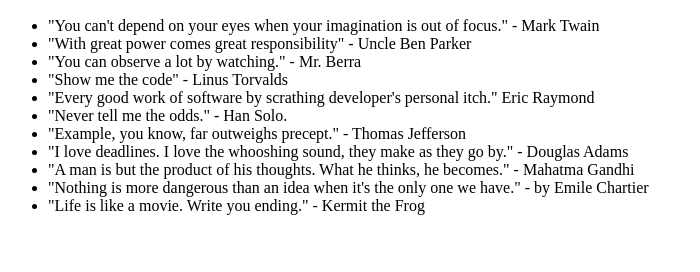
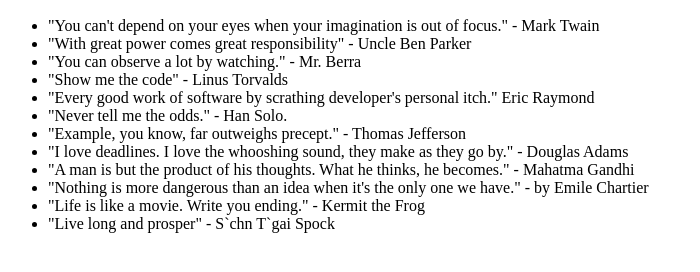
Before and after one commit to dmitry-stepanov-md/0ds_main_openSAP_repo, a plain HTML site: page index.html in a window 1280 px wide. Shown: the part 110-382 px from the top of the page, without its empty margins (0-700 px from the left). Drawn offline with Linux system fonts and the light colour scheme.

Commit message:
added Spock quote

```diff
--- a/index.html
+++ b/index.html
@@ -20,6 +20,7 @@
 			<li>"A man is but the product of his thoughts. What he thinks, he becomes." - Mahatma Gandhi</li>
 			<li>"Nothing is more dangerous than an idea when it's the only one we have." - by Emile Chartier</li>
 			<li>"Life is like a movie. Write you ending." - Kermit the Frog</li>
+			<li>"Live long and prosper" - S`chn T`gai Spock</li>
 		</ul>
 	</body>
 </html>
```
